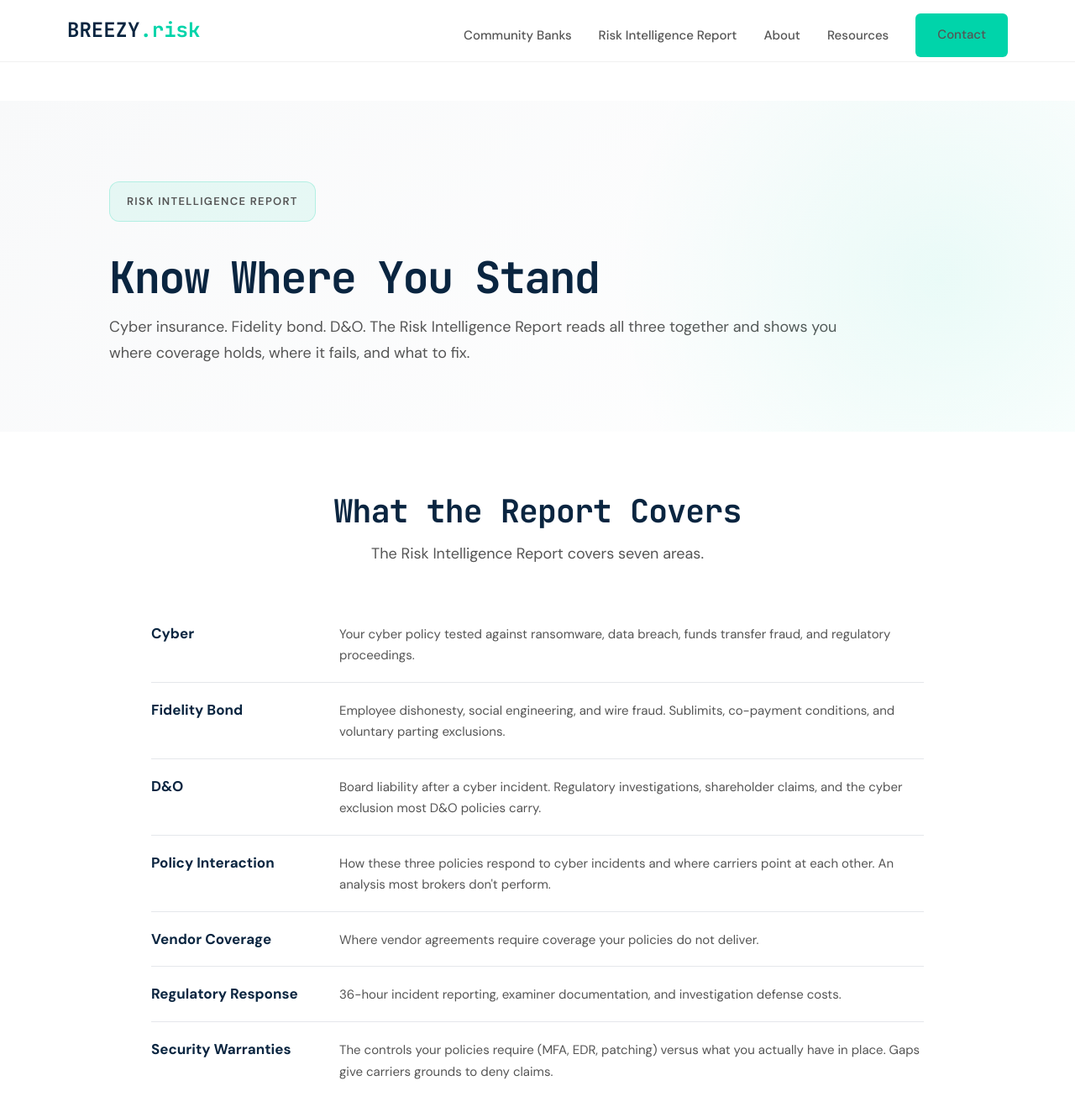
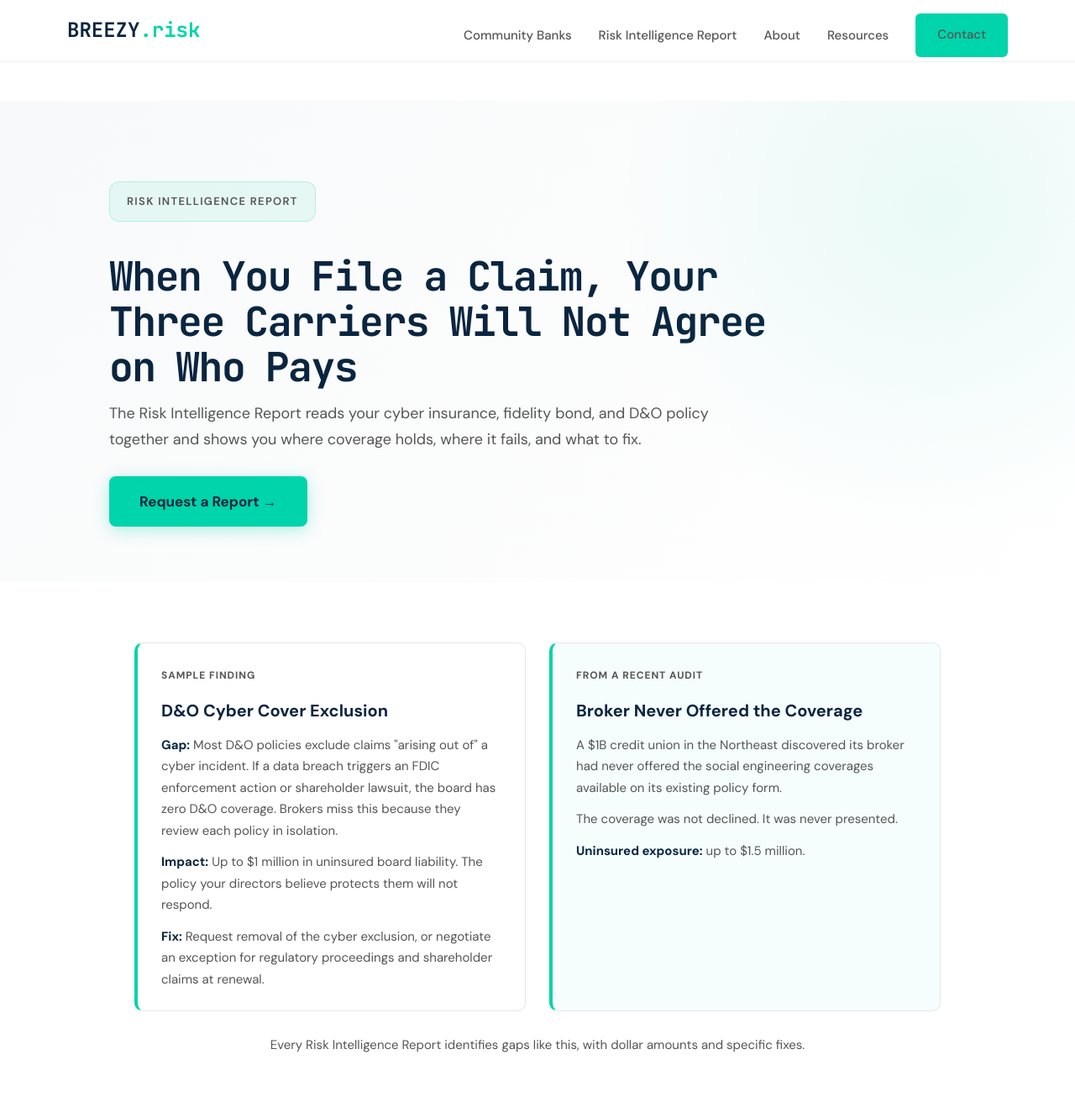
Before and after one commit to joeproe1/breezyins.com, a Jekyll site: the page built from risk-intelligence-report.html, in a window 1280 px wide and 1400 px high. Shown: the top 1324 px of the window at 84% size. Built offline with Jekyll 4.4.1, drawn with Linux system fonts in a browser that asks for light colours; some of the changed text lies outside the part shown.

Commit message:
Rewrite RIR page: problem-first hero, tighter structure, side-by-side findings
Hero: "When You File a Claim, Your Three Carriers Will Not Agree on
Who Pays" replaces vague "Know Where You Stand." CTA button in hero.
Sample finding and credit union social proof side by side after hero.
7-row coverage grid cut, folded into deliverables list. How It Works
section removed. Page down from 712 to 469 lines.

Co-Authored-By: Claude Opus 4.6 <noreply@anthropic.com>

```diff
--- a/risk-intelligence-report.html
+++ b/risk-intelligence-report.html
@@ -1,7 +1,7 @@
 ---
 layout: page
-title: "Risk Intelligence Report"
-description: "A plain-English review of your policies and contracts. See where coverage holds, where it fails, and what to fix before your next deal, audit, or claim forces the question."
+title: "Risk Intelligence Report for Community Banks"
+description: "An independent, line-by-line audit of your cyber, fidelity bond, and D&O policies. See where coverage holds, where it fails, and what to fix."
 permalink: /risk-intelligence-report/
 ---
 
@@ -60,40 +61,48 @@ permalink: /risk-intelligence-report/
 }
 .rir-wrap{ max-width: 1100px; margin: 0 auto; }
 .rir-hero h1{
-  font-size: 52px;
+  font-size: 48px;
   line-height: 1.12;
   letter-spacing: -0.03em;
   color: var(--primary);
   font-weight: 800;
   margin: 14px 0 14px;
-  max-width: 980px;
+  max-width: 800px;
 }
 .rir-subhead{
   font-size: 18px;
   line-height: 1.7;
   color: var(--text-secondary);
-  max-width: 900px;
-  margin: 0 0 22px;
+  max-width: 720px;
+  margin: 0 0 28px;
 }
 .rir-actions{
   display:flex;
-  gap:14px;
+  gap:20px;
   flex-wrap:wrap;
   align-items:center;
   margin: 8px 0 10px;
-  justify-content: center;
 }
-.rir-secondary{
-  display:inline-flex;
-  align-items:center;
-  gap:8px;
-  margin-top: 6px;
-  color: var(--text-secondary);
-  font-size: 14px;
-  text-decoration: none;
-  font-weight: 600;
+.rir-btn-primary{
+  display:inline-block;
+  padding:16px 36px;
+  background:#00D4AA;
+  color:#0A2540;
+  font-weight:700;
+  text-decoration:none;
+  border-radius:8px;
+  font-size:17px;
+  transition:all .3s cubic-bezier(.4,0,.2,1);
+  box-shadow:0 4px 20px rgba(0,212,170,.3);
+  cursor:pointer;
+  border:none;
 }
-.rir-secondary:hover{ color: var(--primary); text-decoration: underline; }
+.rir-btn-primary:hover{
+  background:#00f5c3;
+  transform:translateY(-2px);
+  box-shadow:0 8px 30px rgba(0,212,170,.4);
+}
+/* Sections */
 .rir-section{
   padding: 72px 0;
   background:#fff;
@@ -120,9 +129,44 @@ permalink: /risk-intelligence-report/
   font-size: 18px;
   line-height: 1.8;
 }
+
+/* Sample finding */
+.rir-finding{
+  max-width:680px;
+  margin:0 auto;
+  border:1px solid var(--border);
+  border-left:4px solid var(--accent);
+  border-radius:10px;
+  padding:28px 28px 24px;
+  background:#fff;
+}
+.rir-finding-label{
+  font-family:var(--font-mono);
+  font-size:12px;
+  font-weight:800;
+  letter-spacing:.08em;
+  text-transform:uppercase;
+  color:var(--text-secondary);
+  margin-bottom:14px;
+}
+.rir-finding-title{
+  font-size:20px;
+  font-weight:800;
+  color:var(--primary);
+  margin-bottom:12px;
+}
+.rir-finding p{
+  font-size:15px;
+  line-height:1.7;
+  color:var(--text-secondary);
+  margin:0 0 12px;
+}
+.rir-finding p:last-child{ margin-bottom:0; }
+
+/* Grid: map + deliverables */
 .rir-grid{
   display:grid;
-  grid-template-columns: 520px 1fr;
+  grid-template-columns: 1fr 520px;
   gap: 46px;
   align-items:center;
 }
@@ -147,97 +191,7 @@ permalink: /risk-intelligence-report/
   letter-spacing: .08em;
   border: none;
 }
-.rir-mock-header{
-  background: linear-gradient(135deg, #0A2540 0%, #1B4668 100%);
-  padding: 22px 20px;
-  border-bottom: 4px solid var(--accent);
-}
-.rir-mock-header-top{
-  display:flex;
-  justify-content:space-between;
-  align-items:center;
-  gap:12px;
-}
-.rir-mock-logo{
-  font-family: var(--font-mono);
-  font-size: 24px;
-  font-weight: 800;
-  color:#fff;
-  margin:0;
-}
-.rir-mock-logo span{ color: var(--accent); }
-.rir-mock-firm{
-  color: rgba(255,255,255,.9);
-  font-size: 13px;
-  font-weight: 700;
-  letter-spacing: .02em;
-  white-space: nowrap;
-}
-.rir-mock-title{
-  color:#fff;
-  font-size: 12px;
-  font-weight: 800;
-  letter-spacing: .10em;
-  text-transform: uppercase;
-  margin:10px 0 0;
-  text-align:center;
-}
-.rir-mock-body{
-  padding: 28px 22px;
-  background: #FAFAFA;
-}
-.rir-mock-block{
-  background:#fff;
-  border-radius: 10px;
-  border: 1px solid var(--border);
-  padding: 16px;
-  margin-bottom: 12px;
-}
-.rir-mock-label{
-  font-family: var(--font-mono);
-  font-size: 12px;
-  font-weight: 800;
-  letter-spacing: .06em;
-  text-transform: uppercase;
-  color: var(--text-secondary);
-  margin-bottom: 8px;
-}
-.rir-mock-kpi{
-  font-weight: 900;
-  color: var(--primary);
-  font-size: 14px;
-  line-height: 1.25;
-}
-.rir-mock-kpi span{
-  color:#DC2626;
-  font-size: 20px;
-}
-.rir-mock-list{
-  display:grid;
-  gap: 12px;
-}
-.rir-mock-item{
-  background:#fff;
-  border-radius: 10px;
-  border: 1px solid var(--border);
-  padding: 12px 14px;
-  border-left: 4px solid var(--accent);
-  color: var(--primary);
-  font-weight: 700;
-}
-.rir-mock-footer{
-  background:#0A2540;
-  border-top: 4px solid var(--accent);
-  padding: 12px;
-  text-align:center;
-  color: rgba(255,255,255,.72);
-  font-size: 11px;
-  font-weight: 800;
-  letter-spacing:.12em;
-}
-.rir-what{
-  padding-top: 0;
-}
+.rir-what{ padding-top: 0; }
 .rir-what h3{
   font-family: var(--font-mono);
   font-size: 14px;
@@ -265,38 +219,7 @@ permalink: /risk-intelligence-report/
   font-size: 16px;
 }
 
-/* Report coverage grid (title left, description right) */
-.rir-coverage-grid{
-  max-width: 920px;
-  margin: 0 auto;
-}
-.rir-coverage-row{
-  display: grid;
-  grid-template-columns: 200px 1fr;
-  gap: 24px;
-  align-items: baseline;
-  padding: 18px 0;
-  border-bottom: 1px solid var(--border);
-}
-.rir-coverage-row:last-child{ border-bottom: none; }
-.rir-coverage-row strong{
-  color: var(--primary);
-  font-size: 17px;
-  white-space: nowrap;
-}
-.rir-coverage-row p{
-  margin: 0;
-  color: var(--text-secondary);
-  font-size: 15px;
-  line-height: 1.7;
-}
-@media(max-width: 580px){
-  .rir-coverage-row{
-    grid-template-columns: 1fr;
-    gap: 6px;
-  }
-}
-
+/* Steps */
 .rir-steps{
   display: grid;
   grid-template-columns: 1fr auto 1fr auto 1fr auto 1fr;
@@ -376,6 +301,8 @@ permalink: /risk-intelligence-report/
   font-size:17px;
   transition:all .3s cubic-bezier(.4,0,.2,1);
   box-shadow:0 4px 20px rgba(0,212,170,.3);
+  cursor:pointer;
+  border:none;
 }
 .rir-final-inner .btn-accent:hover{
   background:#00f5c3;
@@ -387,13 +314,12 @@ permalink: /risk-intelligence-report/
   font-size:13px;
   color:rgba(255,255,255,.65);
 }
+
+/* Responsive */
 @media(max-width: 968px){
-  .rir-hero h1{ font-size: 38px; }
+  .rir-hero h1{ font-size: 36px; }
   .rir-grid{ grid-template-columns: 1fr; }
-  .rir-verticals{ grid-template-columns: 1fr; }
-}
-@media(max-width: 580px){
-  .rir-steps{ grid-template-columns: 1fr; }
+  .rir-findings-grid{ grid-template-columns: 1fr !important; }
 }
 @media(max-width: 768px){
   .rir-hero{ padding: 86px 0 50px; }
@@ -403,6 +329,9 @@ permalink: /risk-intelligence-report/
   .rir-final-inner h2{ font-size: 28px; }
   .rir-steps{ grid-template-columns: 1fr 1fr; gap: 0; }
   .rir-step-arrow{ display: none; }
+}
+@media(max-width: 580px){
+  .rir-steps{ grid-template-columns: 1fr; }
 }
 
 /* Modal */
@@ -512,60 +441,71 @@ permalink: /risk-intelligence-report/
 <section class="rir-hero">
   <div class="container rir-wrap">
     <div style="font-family:var(--font-mono);font-size:13px;font-weight:600;letter-spacing:.10em;text-transform:uppercase;color:var(--text-secondary);margin-bottom:24px;display:inline-block;padding:12px 20px;background:rgba(0,212,170,0.08);border:1px solid rgba(0,212,170,0.22);border-radius:12px;">Risk Intelligence Report</div>
-    <h1>Know Where You Stand</h1>
+    <h1>When You File a Claim, Your Three Carriers Will Not Agree on Who Pays</h1>
     <p class="rir-subhead">
-      Cyber insurance. Fidelity bond. D&amp;O. The Risk Intelligence Report reads all three together and shows you where coverage holds, where it fails, and what to fix.
+      The Risk Intelligence Report reads your cyber insurance, fidelity bond, and D&amp;O policy together and shows you where coverage holds, where it fails, and what to fix.
     </p>
-  </div>
-</section>
-
-<!-- WHAT THE REPORT COVERS (Bank RIR: 7 Sections) -->
-<section class="rir-section">
-  <div class="container rir-wrap">
-    <div class="rir-center">
-      <h2>What the Report Covers</h2>
-      <p>The Risk Intelligence Report covers seven areas.</p>
-    </div>
-
-    <div class="rir-coverage-grid">
-      <div class="rir-coverage-row">
-        <strong>Cyber</strong>
-        <p>Your cyber policy tested against ransomware, data breach, funds transfer fraud, and regulatory proceedings.</p>
-      </div>
-      <div class="rir-coverage-row">
-        <strong>Fidelity Bond</strong>
-        <p>Employee dishonesty, social engineering, and wire fraud. Sublimits, co-payment conditions, and voluntary parting exclusions.</p>
-      </div>
-      <div class="rir-coverage-row">
-        <strong>D&amp;O</strong>
-        <p>Board liability after a cyber incident. Regulatory investigations, shareholder claims, and the cyber exclusion most D&amp;O policies carry.</p>
-      </div>
-      <div class="rir-coverage-row">
-        <strong>Policy Interaction</strong>
-        <p>How these three policies respond to cyber incidents and where carriers point at each other. An analysis most brokers don't perform.</p>
-      </div>
-      <div class="rir-coverage-row">
-        <strong>Vendor Coverage</strong>
-        <p>Where vendor agreements require coverage your policies do not deliver.</p>
-      </div>
-      <div class="rir-coverage-row">
-        <strong>Regulatory Response</strong>
-        <p>36-hour incident reporting, examiner documentation, and investigation defense costs.</p>
-      </div>
-      <div class="rir-coverage-row">
-        <strong>Security Warranties</strong>
-        <p>The controls your policies require (MFA, EDR, patching) versus what you actually have in place. Gaps give carriers grounds to deny claims.</p>
-      </div>
+    <div class="rir-actions">
+      <a href="#" class="rir-btn-primary rir-open-modal">Request a Report &rarr;</a>
     </div>
   </div>
 </section>
 
-<!-- SAMPLE + WHAT YOU GET -->
-<section id="sample" class="rir-section alt">
+<!-- FINDINGS -->
+<section class="rir-section">
+  <div class="container rir-wrap">
+    <div class="rir-findings-grid" style="display:grid;grid-template-columns:1fr 1fr;gap:28px;max-width:960px;margin:0 auto;">
+
+      <!-- Sample finding (left) -->
+      <div class="rir-finding">
+        <div class="rir-finding-label">Sample Finding</div>
+        <div class="rir-finding-title">D&O Cyber Cover Exclusion</div>
+        <p><strong style="color:var(--primary);">Gap:</strong> Most D&amp;O policies exclude claims "arising out of" a cyber incident. If a data breach triggers an FDIC enforcement action or shareholder lawsuit, the board has zero D&amp;O coverage. Brokers miss this because they review each policy in isolation.</p>
+        <p><strong style="color:var(--primary);">Impact:</strong> Up to $1 million in uninsured board liability. The policy your directors believe protects them will not respond.</p>
+        <p><strong style="color:var(--primary);">Fix:</strong> Request removal of the cyber exclusion, or negotiate an exception for regulatory proceedings and shareholder claims at renewal.</p>
+      </div>
+
+      <!-- Credit union example (right) -->
+      <div class="rir-finding" style="border-left-color:var(--accent);background:rgba(0,212,170,0.04);">
+        <div class="rir-finding-label">From a Recent Audit</div>
+        <div class="rir-finding-title">Broker Never Offered the Coverage</div>
+        <p>A $1B credit union in the Northeast discovered its broker had never offered the social engineering coverages available on its existing policy form.</p>
+        <p>The coverage was not declined. It was never presented.</p>
+        <p><strong style="color:var(--primary);">Uninsured exposure:</strong> up to $1.5 million.</p>
+      </div>
+
+    </div>
+
+    <p style="text-align:center;color:var(--text-secondary);font-size:15px;margin:28px 0 0;line-height:1.7;">Every Risk Intelligence Report identifies gaps like this, with dollar amounts and specific fixes.</p>
+  </div>
+</section>
+
+<!-- WHAT YOU GET -->
+<section class="rir-section alt">
   <div class="container rir-wrap">
     <div class="rir-grid">
 
-      <!-- Policy Interaction Map sample (left) -->
+      <!-- Deliverables (left) -->
+      <div class="rir-what">
+        <h3>What You Get</h3>
+
+        <div class="rir-item">
+          <strong>Policy Deep Dives</strong>
+          <p>Line-by-line review of each policy against real incident scenarios. Covering cyber, fidelity bond, D&amp;O, policy interactions, vendor coverage, regulatory response, and security warranties.</p>
+        </div>
+
+        <div class="rir-item">
+          <strong>Policy Interaction Map</strong>
+          <p>Five incidents, three policies. Which one responds, which one excludes, and where carriers point at each other.</p>
+        </div>
+
+        <div class="rir-item">
+          <strong>Implementation Roadmap</strong>
+          <p>Prioritized fixes with cost estimates. What to change, what it costs, and what to ask your broker.</p>
+        </div>
+      </div>
+
+      <!-- Policy Interaction Map (right) -->
       <div>
         <p style="font-size:14px;font-weight:700;text-transform:uppercase;letter-spacing:0.05em;color:#64748b;margin:0 0 8px 0;">Policy Interaction Map</p>
         <div class="rir-mock" aria-label="Sample Policy Interaction Map from a Risk Intelligence Report">
@@ -574,68 +514,6 @@ permalink: /risk-intelligence-report/
         </div>
       </div>
 
-      <!-- What you get (right) -->
-      <div class="rir-what">
-        <h3>What you get</h3>
-
-        <div class="rir-item">
-          <strong>Policy Deep Dives</strong>
-          <p>Line-by-line review of each policy against real incident scenarios. Cyber, fidelity bond, and D&amp;O, tested against the claim scenarios your institution is most likely to face.</p>
-        </div>
-
-        <div class="rir-item">
-          <strong>Policy Interaction Map</strong>
-          <p>Five incidents, three policies. The map on the left shows which policy responds to each scenario and where carriers will point at each other.</p>
-        </div>
-
-        <div class="rir-item">
-          <strong>Implementation Roadmap</strong>
-          <p>Prioritized fixes with cost estimates. What to change, what it costs, and what to ask your broker.</p>
-        </div>
-      </div>
-
-    </div>
-
-    <!-- Sample finding -->
-    <div style="max-width:680px;margin:56px auto 0;border:1px solid var(--border);border-left:4px solid var(--accent);border-radius:10px;padding:28px 28px 24px;background:#fff;">
-      <div style="font-family:var(--font-mono);font-size:12px;font-weight:800;letter-spacing:.08em;text-transform:uppercase;color:var(--text-secondary);margin-bottom:14px;">Sample Finding</div>
-      <div style="font-size:20px;font-weight:800;color:var(--primary);margin-bottom:12px;">D&O Cyber Cover Exclusion</div>
-      <p style="font-size:15px;line-height:1.7;color:var(--text-secondary);margin:0 0 12px;"><strong style="color:var(--primary);">Gap:</strong> The D&O policy excludes any claim "arising out of, based upon, or attributable to" a cyber incident. If a data breach triggers an FDIC enforcement action or shareholder lawsuit, the board has zero D&O coverage. Brokers often miss this because they review each policy in isolation.</p>
-      <p style="font-size:15px;line-height:1.7;color:var(--text-secondary);margin:0 0 12px;"><strong style="color:#DC2626;">Impact:</strong> Directors and officers are personally exposed to regulatory actions and shareholder claims following a cyber incident. The policy they believe protects them will not respond. Estimated uninsured board liability: up to $1 million.</p>
-      <p style="font-size:15px;line-height:1.7;color:var(--text-secondary);margin:0;"><strong style="color:var(--primary);">Fix:</strong> Request removal of the cyber exclusion or negotiate a carve-back for regulatory proceedings and shareholder claims at renewal.</p>
-    </div>
-
-  </div>
-</section>
-
-<!-- HOW IT WORKS -->
-<section class="rir-section alt">
-  <div class="container rir-wrap">
-    <div class="rir-center">
-      <h2>How It Works</h2>
-      <p>No long engagements, no complex onboarding. Four steps from first conversation to fixes in place.</p>
-    </div>
-
-    <div class="rir-steps">
-      <div class="rir-step">
-        <strong>1. Get in touch</strong>
-        <p>Describe your situation.<br>15 minutes is usually enough.</p>
-      </div>
-      <div class="rir-step-arrow" aria-hidden="true"><svg viewBox="0 0 24 24" fill="none" stroke="currentColor" stroke-width="3" stroke-linecap="round" stroke-linejoin="round"><path d="M5 12h14M13 5l7 7-7 7"/></svg></div>
-      <div class="rir-step">
-        <strong>2. Send your documents</strong>
-        <p>Your cyber policy, fidelity bond, and D&amp;O coverage. I read each one against real incident scenarios.</p>
-      </div>
-      <div class="rir-step-arrow" aria-hidden="true"><svg viewBox="0 0 24 24" fill="none" stroke="currentColor" stroke-width="3" stroke-linecap="round" stroke-linejoin="round"><path d="M5 12h14M13 5l7 7-7 7"/></svg></div>
-      <div class="rir-step">
-        <strong>3. Get the findings</strong>
-        <p>Plain-English report.<br>Real numbers on every gap. 30-minute walkthrough.</p>
-      </div>
-      <div class="rir-step-arrow" aria-hidden="true"><svg viewBox="0 0 24 24" fill="none" stroke="currentColor" stroke-width="3" stroke-linecap="round" stroke-linejoin="round"><path d="M5 12h14M13 5l7 7-7 7"/></svg></div>
-      <div class="rir-step">
-        <strong>4. Fix what matters</strong>
-        <p>Take the findings to your broker. I can help you evaluate what to ask for.</p>
-      </div>
     </div>
   </div>
 </section>
@@ -644,8 +522,7 @@ permalink: /risk-intelligence-report/
 <section class="rir-final">
   <div class="rir-final-inner">
     <h2>A Claim Will Test Your Coverage</h2>
-    <p style="font-size:15px;color:rgba(255,255,255,.65);margin-bottom:28px;font-style:italic;">A $1B credit union in the Northeast discovered its broker had never offered the social engineering coverages available on its existing policy form.<br>Uninsured exposure: up to $1.5 million.</p>
-    <a href="#" class="btn-accent" id="rir-request-btn">Request a Risk Intelligence Report &rarr;</a>
+    <a href="#" class="btn-accent rir-open-modal">Request a Risk Intelligence Report &rarr;</a>
     <div class="rir-final-foot">Flat fee in the low four figures. No retainer, no hourly billing.</div>
   </div>
 </section>
@@ -655,16 +532,16 @@ permalink: /risk-intelligence-report/
   <div class="rir-modal">
     <button class="rir-modal-close" id="rir-modal-close" aria-label="Close">&times;</button>
     <h2>Request a Risk Intelligence Report</h2>
-    <p>Tell me a bit about your firm.</p>
+    <p>Tell me a bit about your institution and what prompted you to look.</p>
     <div id="rir-hubspot-form"></div>
   </div>
 </div>
 
 <script>
 (function() {
-  var btn = document.getElementById('rir-request-btn');
   var modal = document.getElementById('rir-modal');
   var closeBtn = document.getElementById('rir-modal-close');
+  var triggers = document.querySelectorAll('.rir-open-modal');
   var formLoaded = false;
 
   function openModal(e) {
@@ -700,7 +577,9 @@ permalink: /risk-intelligence-report/
     document.body.style.overflow = '';
   }
 
-  btn.addEventListener('click', openModal);
+  for (var i = 0; i < triggers.length; i++) {
+    triggers[i].addEventListener('click', openModal);
+  }
   closeBtn.addEventListener('click', closeModal);
   modal.addEventListener('click', function(e) {
     if (e.target === modal) closeModal();
```
Also changed, not shown: other parts of risk-intelligence-report.html (+4 -1 lines).
